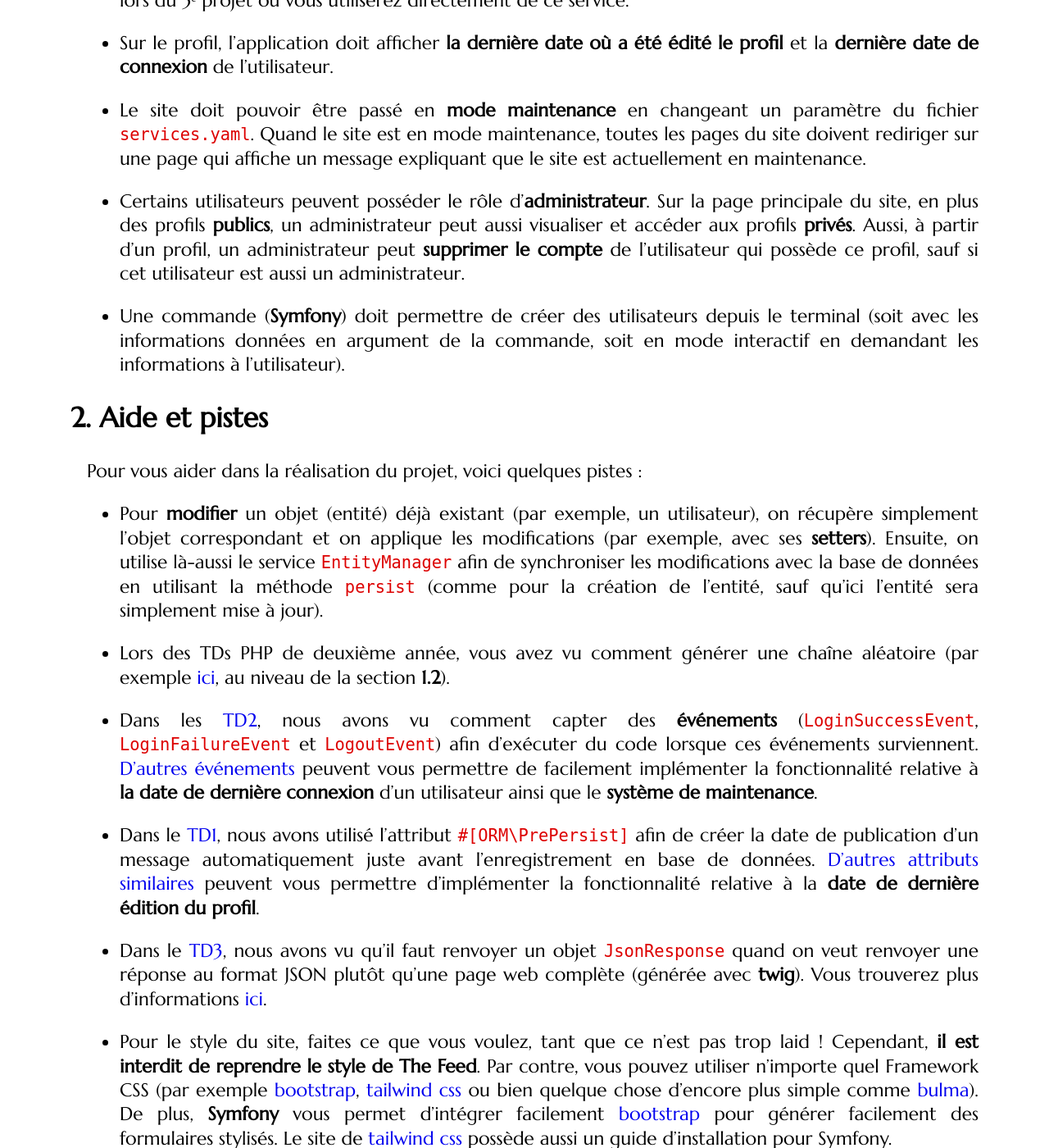
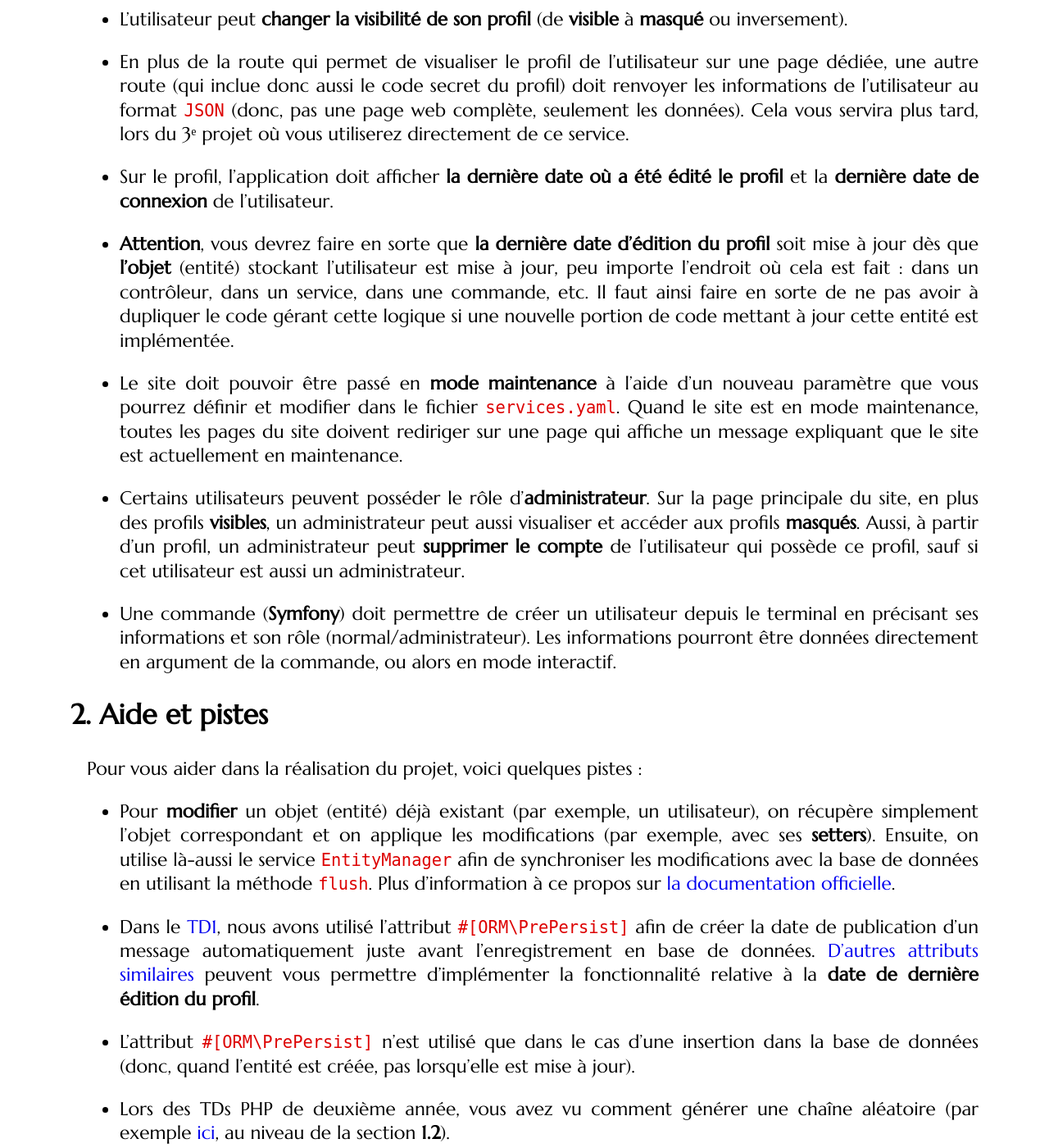
Before and after one commit to mgasquet/R5.A.05-ProgrammationAvancee-Web, a Jekyll site: the page built from tutorials/projet1.md, in a window 1280 px wide and 1400 px high, scrolled down 1489 px. Shown: the whole window at 82% size. Built offline with Jekyll 4.4.1, drawn with Linux system fonts in a browser that asks for light colours; some web fonts are replaced; some of the changed text lies outside the part shown.

Commit message:
Mise à jour sujet projet 1 après retours de l'équipe

```diff
--- a/tutorials/projet1.md
+++ b/tutorials/projet1.md
@@ -15,13 +15,21 @@ Voici les détails du service qui devra être développé :
 
 * Le site web est un annuaire en ligne qui permet à chaque utilisateur de créer et de compléter un profil avec un certain nombre de champs informatifs.
 
-* Chaque profil peut avoir une visibilité **publique** ou bien **privée**.
+* Le profil de l'utilisateur possède un mode de visibilité qui indique s'il peut être publiquement listé ou non. Un profil peut donc être soit **visible** (listé) ou bien **masqué** (non listé).
 
-* Lors de l'inscription (via un formulaire) l'utilisateur précise seulement un minimum d'informations : login, adresse email, mot de passe et la visibilité du profil (public/privé).
+* La page principale du site doit afficher tous les profils **visibles**. À partir de cette page, on doit aussi pouvoir accéder facilement aux pages de profils des utilisateurs listés.
+
+* Attention, même si le profil est **masqué**, il peut toujours être consulté via l'adresse et le code du profil. S'il est **masqué**, il n'est simplement pas listé sur la page principale.
+
+* Lors de l'inscription (via un formulaire) l'utilisateur précise seulement un minimum d'informations : login, adresse email, mot de passe et la visibilité du profil (visible/masqué).
 
 * Chaque profil doit être associé à un **code unique**. Pendant l'inscription, l'utilisateur peut choisir de préciser lui-même ce code ou non (à condition qu'il ne soit pas déjà pris). S'il ne précise rien, un code aléatoire sera alors généré. Quand l'utilisateur décide lui-même de saisir un code, l'application doit vérifier en temps réel que le code n'est pas déjà pris, avant la soumission du formulaire (donc, en utilisant du **javascript** et des **requêtes asynchrones**). Le code ne doit contenir que des caractères alphanumériques.
 
+* Seul le **javascript** "nature" est autorisé pour le développement du site (pas de framework, juste de simples fichiers **javascript**).
+
 * Une fois connecté, l'utilisateur peut **éditer son profil** avec des **informations complémentaires** (par exemple, numéro de téléphone, pays, adresse postale, réseaux sociaux, etc.). À vous de trouver les données qui vous semblent intéressantes à préciser sur le profil.
+
+* Le **formulaire d'édition** du profil doit être automatiquement **pré-rempli**.
 
 * À tout moment, l'utilisateur peut **changer le code associé à son profil** (soit en spécifiant un nouveau, soit en demandant la génération d'un code aléatoire).
 
@@ -29,33 +37,35 @@ Voici les détails du service qui devra être développé :
 
 * Une route incluant le code du profil permet d'accéder et de visualiser la page de profil d'un utilisateur (par exemple `/profil/{code}`). Il n'y a pas besoin d'être connecté pour cela.
 
-* La page principale du site doit afficher tous les profils **publics**. À partir de cette page, on doit aussi pouvoir accéder facilement aux pages de profils des utilisateurs listés.
-
-* Les profils **privés** ne sont simplement pas listés sur la page principale du site (mais on peut y accéder si on connait le code du profil).
-
-* L'utilisateur peut **changer la visibilité de son profil** (de public à privé ou inversement).
+* L'utilisateur peut **changer la visibilité de son profil** (de **visible** à **masqué** ou inversement).
 
 * En plus de la route qui permet de visualiser le profil de l'utilisateur sur une page dédiée, une autre route (qui inclue donc aussi le code secret du profil) doit renvoyer les informations de l'utilisateur au format `JSON` (donc, pas une page web complète, seulement les données). Cela vous servira plus tard, lors du 3ᵉ projet où vous utiliserez directement de ce service.
 
 * Sur le profil, l'application doit afficher **la dernière date où a été édité le profil** et la **dernière date de connexion** de l'utilisateur.
 
-* Le site doit pouvoir être passé en **mode maintenance** en changeant un paramètre du fichier `services.yaml`. Quand le site est en mode maintenance, toutes les pages du site doivent rediriger sur une page qui affiche un message expliquant que le site est actuellement en maintenance.
+* **Attention**, vous devrez faire en sorte que **la dernière date d'édition du profil** soit mise à jour dès que **l'objet** (entité) stockant l'utilisateur est mise à jour, peu importe l'endroit où cela est fait : dans un contrôleur, dans un service, dans une commande, etc. Il faut ainsi faire en sorte de ne pas avoir à dupliquer le code gérant cette logique si une nouvelle portion de code mettant à jour cette entité est implémentée.
 
-* Certains utilisateurs peuvent posséder le rôle d'**administrateur**. Sur la page principale du site, en plus des profils **publics**, un administrateur peut aussi visualiser et accéder aux profils **privés**. Aussi, à partir d'un profil, un administrateur peut **supprimer le compte** de l'utilisateur qui possède ce profil, sauf si cet utilisateur est aussi un administrateur.
+* Le site doit pouvoir être passé en **mode maintenance** à l'aide d'un nouveau paramètre que vous pourrez définir et modifier dans le fichier `services.yaml`. Quand le site est en mode maintenance, toutes les pages du site doivent rediriger sur une page qui affiche un message expliquant que le site est actuellement en maintenance.
 
-* Une commande (**Symfony**) doit permettre de créer des utilisateurs depuis le terminal (soit avec les informations données en argument de la commande, soit en mode interactif en demandant les informations à l'utilisateur).
+* Certains utilisateurs peuvent posséder le rôle d'**administrateur**. Sur la page principale du site, en plus des profils **visibles**, un administrateur peut aussi visualiser et accéder aux profils **masqués**. Aussi, à partir d'un profil, un administrateur peut **supprimer le compte** de l'utilisateur qui possède ce profil, sauf si cet utilisateur est aussi un administrateur.
+
+* Une commande (**Symfony**) doit permettre de créer un utilisateur depuis le terminal en précisant ses informations et son rôle (normal/administrateur). Les informations pourront être données directement en argument de la commande, ou alors en mode interactif.
 
 ## Aide et pistes
 
 Pour vous aider dans la réalisation du projet, voici quelques pistes :
 
-* Pour **modifier** un objet (entité) déjà existant (par exemple, un utilisateur), on récupère simplement l'objet correspondant et on applique les modifications (par exemple, avec ses **setters**). Ensuite, on utilise là-aussi le service `EntityManager` afin de synchroniser les modifications avec la base de données en utilisant la méthode `persist` (comme pour la création de l'entité, sauf qu'ici l'entité sera simplement mise à jour).
+* Pour **modifier** un objet (entité) déjà existant (par exemple, un utilisateur), on récupère simplement l'objet correspondant et on applique les modifications (par exemple, avec ses **setters**). Ensuite, on utilise là-aussi le service `EntityManager` afin de synchroniser les modifications avec la base de données en utilisant la méthode `flush`. Plus d'information à ce propos sur [la documentation officielle](https://symfony.com/doc/current/doctrine.html#updating-an-object).
+
+* Dans le [TD1]({{site.baseurl}}/tutorials/tutorial1), nous avons utilisé l'attribut `#[ORM\PrePersist]` afin de créer la date de publication d'un message automatiquement juste avant l'enregistrement en base de données. [D'autres attributs similaires](https://www.doctrine-project.org/projects/doctrine-orm/en/current/reference/events.html) peuvent vous permettre d'implémenter la fonctionnalité relative à la **date de dernière édition du profil**.
+
+* L'attribut `#[ORM\PrePersist]` n'est utilisé que dans le cas d'une insertion dans la base de données (donc, quand l'entité est créée, pas lorsqu'elle est mise à jour).
 
 * Lors des TDs PHP de deuxième année, vous avez vu comment générer une chaîne aléatoire (par exemple [ici](https://romainlebreton.github.io/R3.01-DeveloppementWeb/tutorials/tutorial8.html), au niveau de la section **1.2**).
 
 * Dans les [TD2]({{site.baseurl}}/tutorials/tutorial2), nous avons vu comment capter des **événements** (`LoginSuccessEvent`, `LoginFailureEvent` et `LogoutEvent`) afin d'exécuter du code lorsque ces événements surviennent. [D'autres événements](https://symfony.com/doc/current/event_dispatcher.html) peuvent vous permettre de facilement implémenter la fonctionnalité relative à **la date de dernière connexion** d'un utilisateur ainsi que le **système de maintenance**.
 
-* Dans le [TD1]({{site.baseurl}}/tutorials/tutorial1), nous avons utilisé l'attribut `#[ORM\PrePersist]` afin de créer la date de publication d'un message automatiquement juste avant l'enregistrement en base de données. [D'autres attributs similaires](https://www.doctrine-project.org/projects/doctrine-orm/en/current/reference/events.html) peuvent vous permettre d'implémenter la fonctionnalité relative à la **date de dernière édition du profil**.
+* Pour réaliser la fonctionnalité qui vérifie l'unicité du code du profil pendant l'inscription, à l'aide des requêtes asynchrones, vous pouvez vous inspirer de [ce TD de javascript](https://gitlabinfo.iutmontp.univ-montp2.fr/r4.01-developpementweb/TD5) de 2ᵉ année, notamment pour mettre en place un système de **debouncing**.
 
 * Dans le [TD3]({{site.baseurl}}/tutorials/tutorial3), nous avons vu qu'il faut renvoyer un objet `JsonResponse` quand on veut renvoyer une réponse au format JSON plutôt qu'une page web complète (générée avec **twig**). Vous trouverez plus d'informations [ici](https://symfony.com/doc/current/components/http_foundation.html#creating-a-json-response).
 
```
Also changed, not shown: other parts of tutorials/projet1.md (+1 -1 lines).
